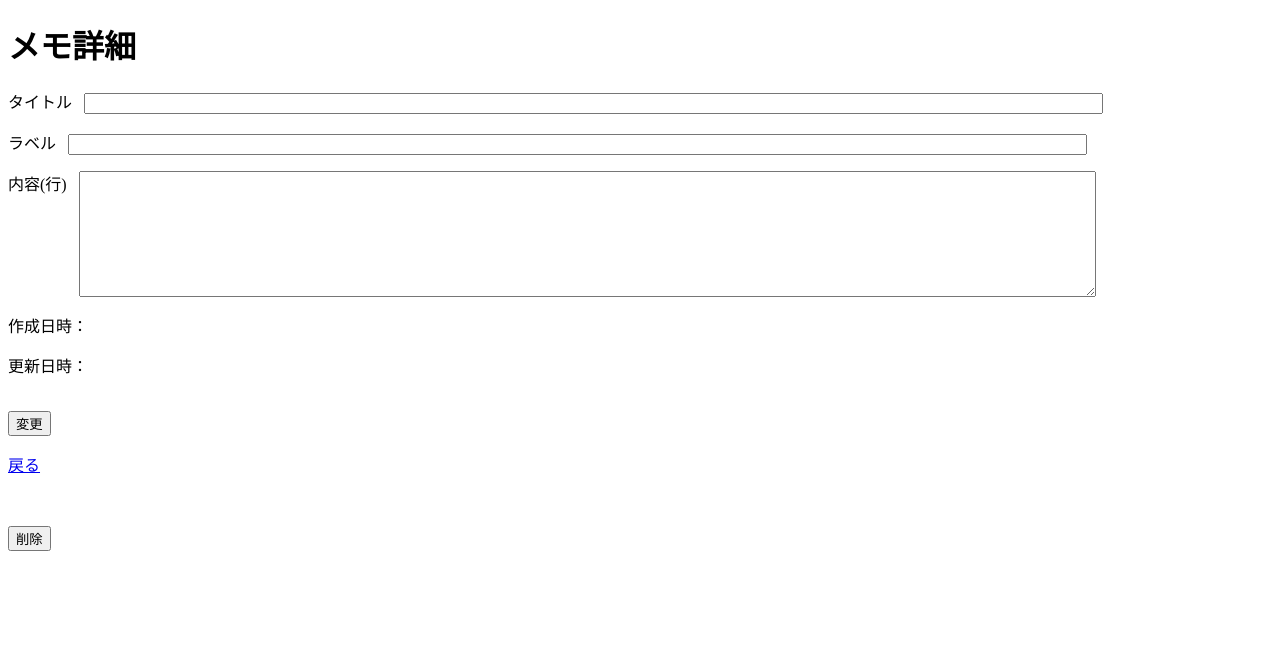
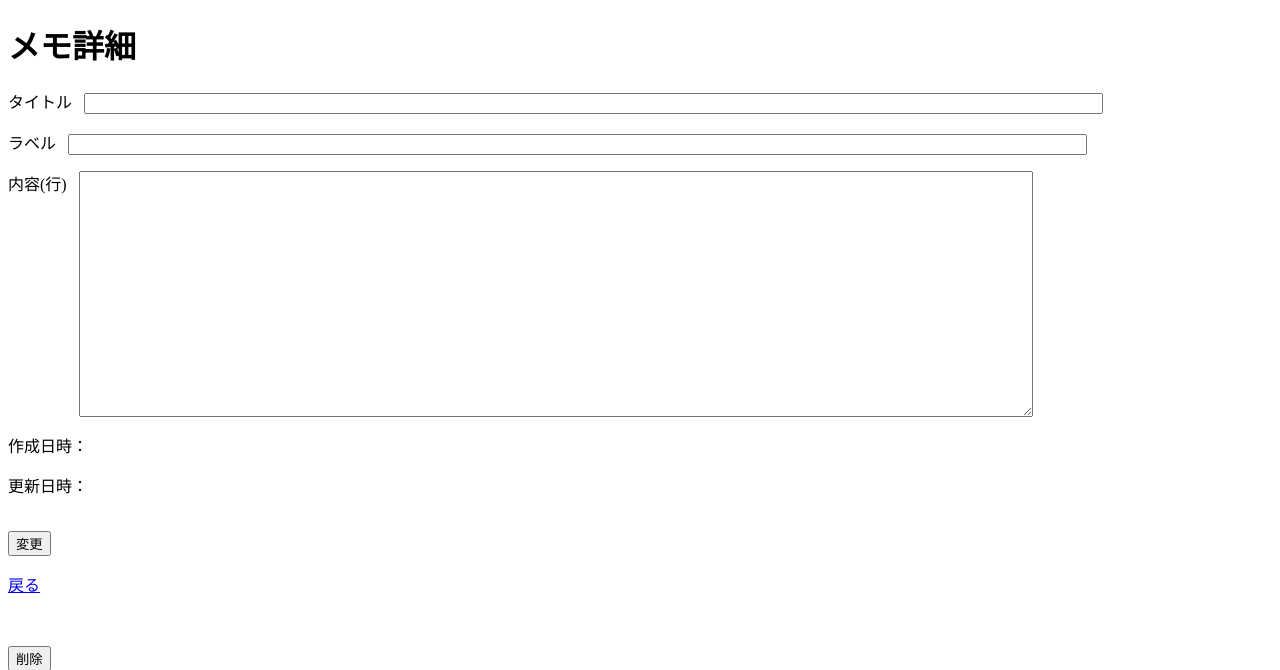
Before and after one commit to gkjg8787/WebMemo-Django, a Django app: template mysite/webmemo/templates/webmemo/edit.html in a window 1280 px wide. Shown: the top 670 px of the page. Run offline with Django 4.2, Linux system fonts and the light colour scheme; the template is opened without the code that fills it, so the values that code supplies are empty.

Commit message:
fix edit.html style

```diff
--- a/mysite/webmemo/static/webmemo/css/style.css
+++ b/mysite/webmemo/static/webmemo/css/style.css
@@ -16,10 +16,8 @@ textarea {
 }
 textarea.maintext {
 	font-size: 16px;
-	min-width: 180px;
-	min-height: 120px;
-	max-width: 100%;
-	width : 80%;
+	width : 75%;
+	height:30vh;
 }
 
 td.noborder {
--- a/mysite/webmemo/templates/webmemo/edit.html
+++ b/mysite/webmemo/templates/webmemo/edit.html
@@ -42,10 +42,6 @@
         function checkUpSubmit(actmsg){
             return confirm("本当に"+actmsg+"しますか？");
         }
-        var rows = {{ rows }} * 16;
-        var cols = {{ width }} * 16;
-        document.getElementsByClassName('maintext')[0].style.width = cols + 'px';
-        document.getElementsByClassName('maintext')[0].style.height = rows + 'px';
       </script>
   </body>
 </html>
```
